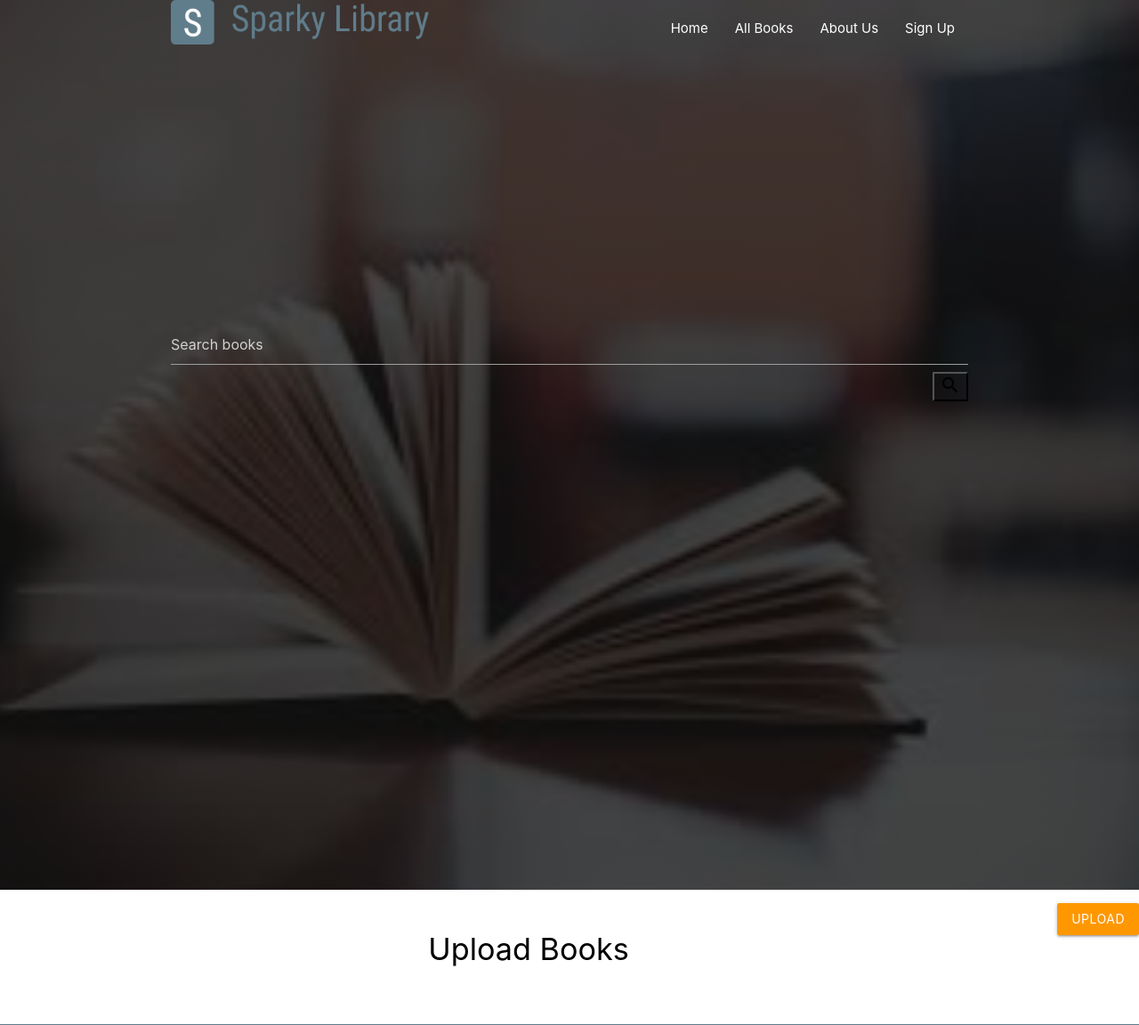
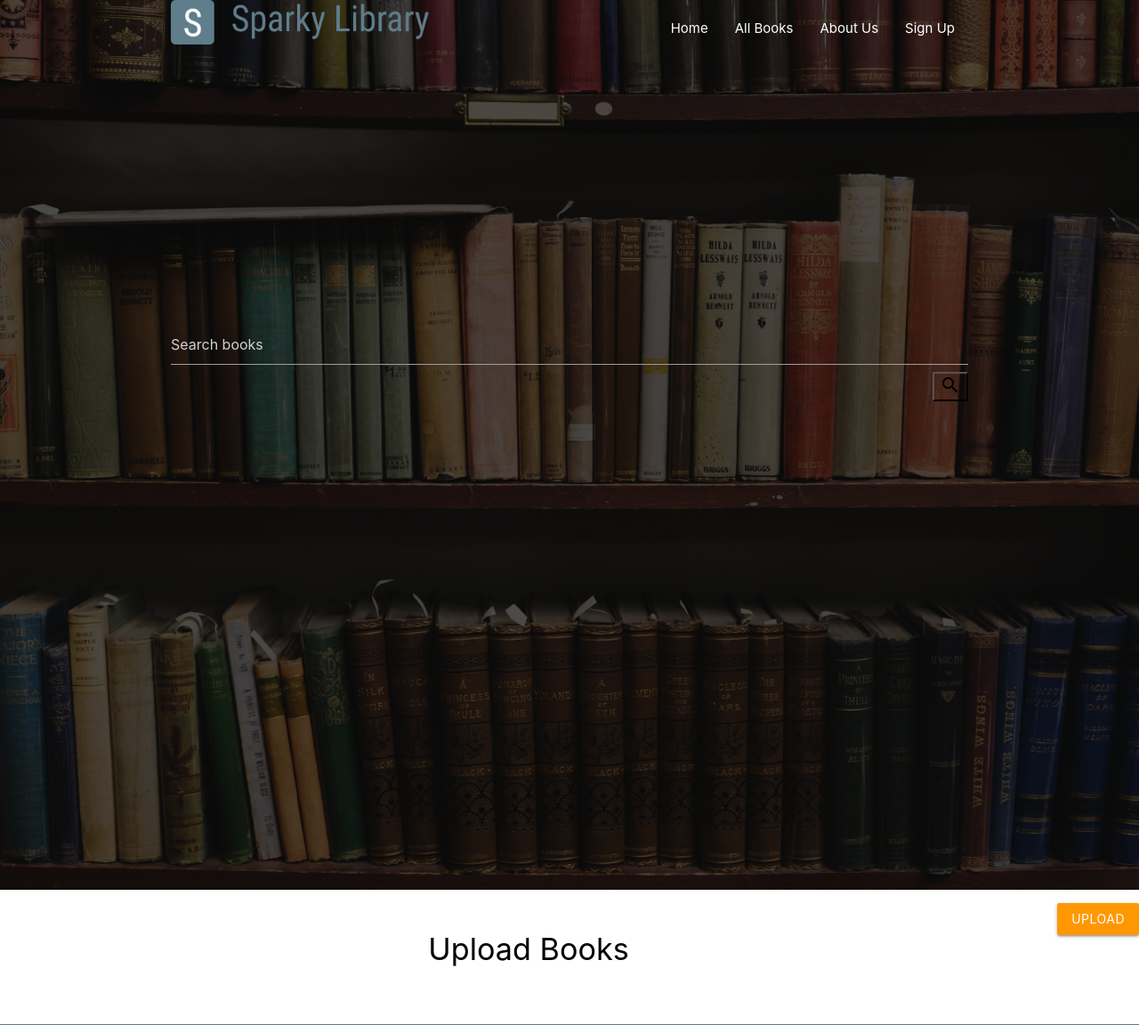
Before and after one commit to abiona01/E-library, a PHP site: page /Add.php in a window 1280 px wide. Shown: the top 1152 px of the page at 89% size. Run offline with PHP 8.4, Linux system fonts and the light colour scheme; some libraries are stand-ins or nearby versions.

Commit message:
new header background

```diff
--- a/include/header.php
+++ b/include/header.php
@@ -16,7 +16,7 @@
     <title>Document</title>
     <style>
       header{
-        background: linear-gradient(rgba(0, 0, 0, 0.7), rgba(0, 0, 0, 0.7)), url(image/images7.jpg);
+        background: linear-gradient(rgba(0, 0, 0, 0.7), rgba(0, 0, 0, 0.7)), url(image/antique-books-on-shelves.jpg);
         background-size: cover;
         background-position: center;
         min-height: 1000px;
@@ -70,8 +70,8 @@
       <div class="container">
       <form action="">
         <div class="input-field search">
-          <input type="text" name="books" placeholder="Search books">
-          <button type ="submit" class="right transparent"><i class="material-icons">search</i></button>
+          <input id="data" type="text" name="books" placeholder="Search books">
+          <button id="submit-btn" type ="submit" class="right transparent"><i class="material-icons">search</i></button>
         </div>
       </form>
       <p></p>
@@ -86,5 +86,15 @@
 
 $(document).ready(function(){
   $('.sidenav').sidenav();
+  $("#submit-btn").on("click",function(){
+    $value = $("#data").val();
+    $('#data').val('');
+  })
 });
 </script>
+
+<script type="text/javascript">
+  document.getElementById("submit-btn").addEventListener("click", function(){
+    window.location = document.getElementById('data').value;
+  });
+</script>
```
Also changed, not shown: image/antique-book-store-shelves.jpg (added), image/antique-books-on-shelves.jpg (added), image/book9.jpg (added), image/pages-and-hard-cover-books.jpg (added), include/image/antique-book-store-shelves.jpg (added), include/image/antique-books-on-shelves.jpg (added), include/image/pages-and-hard-cover-books.jpg (added).
